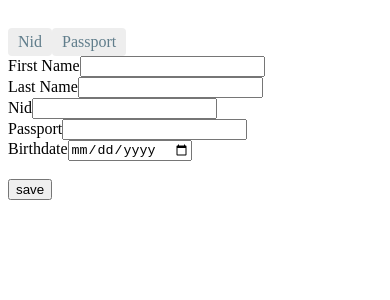
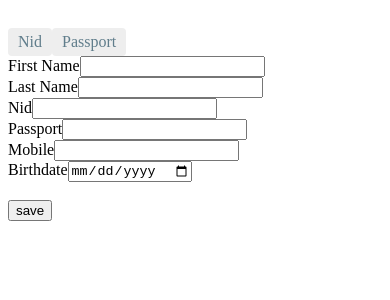
Before and after one commit to nguleduy/microservice_2, an Angular app in the folder rest-client/: page /nids in a window 390 px wide. Shown: the top 300 px of the page. Built offline with nearby package versions, Linux system fonts and the light colour scheme.

Commit message:
FE | add mobile

```diff
--- a/rest-client/src/app/components/nid-form/nid-form.component.html
+++ b/rest-client/src/app/components/nid-form/nid-form.component.html
@@ -44,6 +44,14 @@
 
 
     <div class="form group">
+      <label for="mobile" class="col-2 col-form-label">Mobile</label>
+      <div class="col-10" *ngIf="nidError?.mobile">
+        <span class="text text-danger">{{nidError.mobile}}</span>
+      </div>
+      <input type="text" id="mobile" name="mobile" class="form-control" [(ngModel)]="nid.mobile">
+    </div>
+
+    <div class="form group">
       <label for="birthdate" class="col-2 col-form-label">Birthdate</label>
       <div class="col-10" *ngIf="nidError?.birthdate">
         <span class="text text-danger">{{nidError.birthdate}}</span>
--- a/rest-client/src/app/components/passport-form/passport-form.component.html
+++ b/rest-client/src/app/components/passport-form/passport-form.component.html
@@ -30,7 +30,7 @@
       <div class="col-10" *ngIf="passportError?.email">
         <span class="text text-danger">{{passportError.email}}</span>
       </div>
-      <input type="text" name="email" id="email" class="form-control" [(ngModel)]="passport.email">
+      <input type="email" name="email" id="email" class="form-control" [(ngModel)]="passport.email">
     </div>
 
     <div class="form group">
--- a/rest-client/src/app/model/Nid.ts
+++ b/rest-client/src/app/model/Nid.ts
@@ -4,4 +4,5 @@ export class Nid {
   nid: string;
   ppid: string;
   birthdate: string;
+  mobile: string;
 }
```
